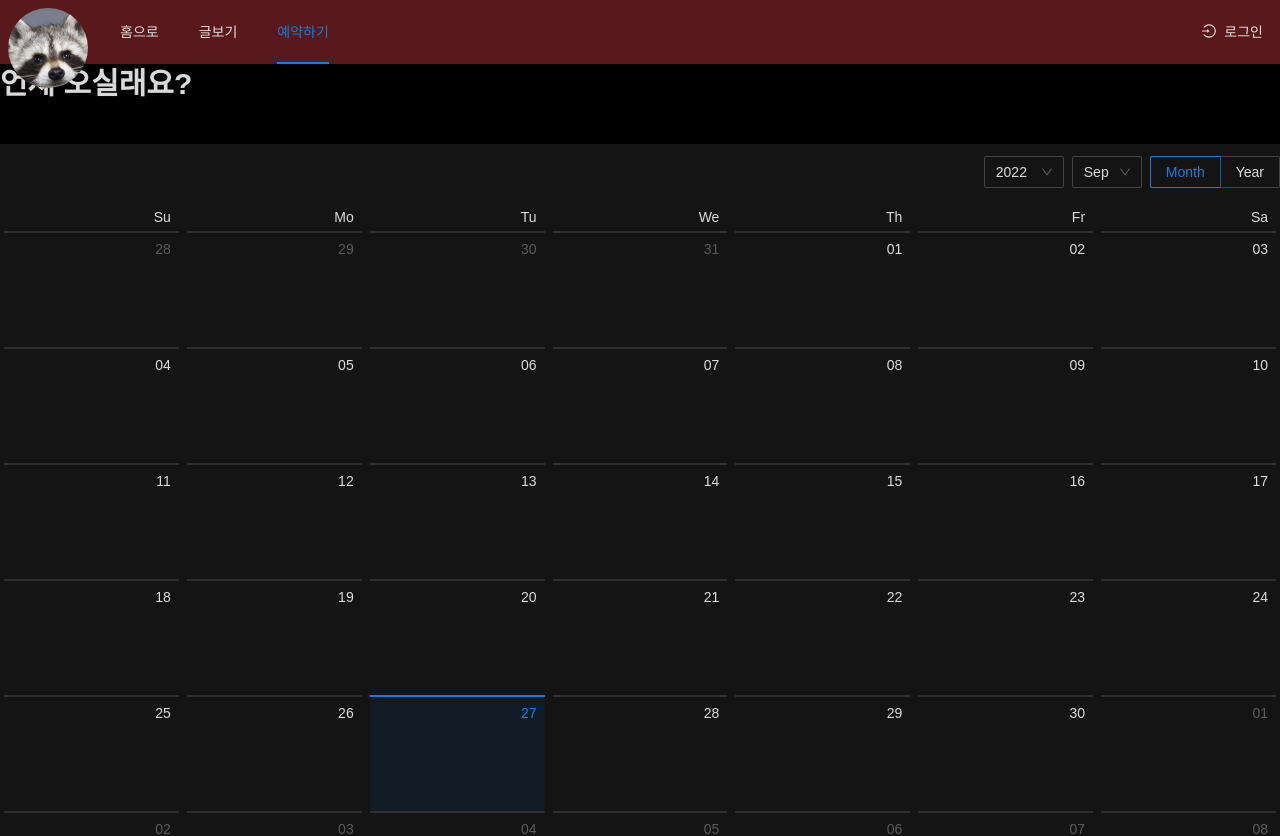
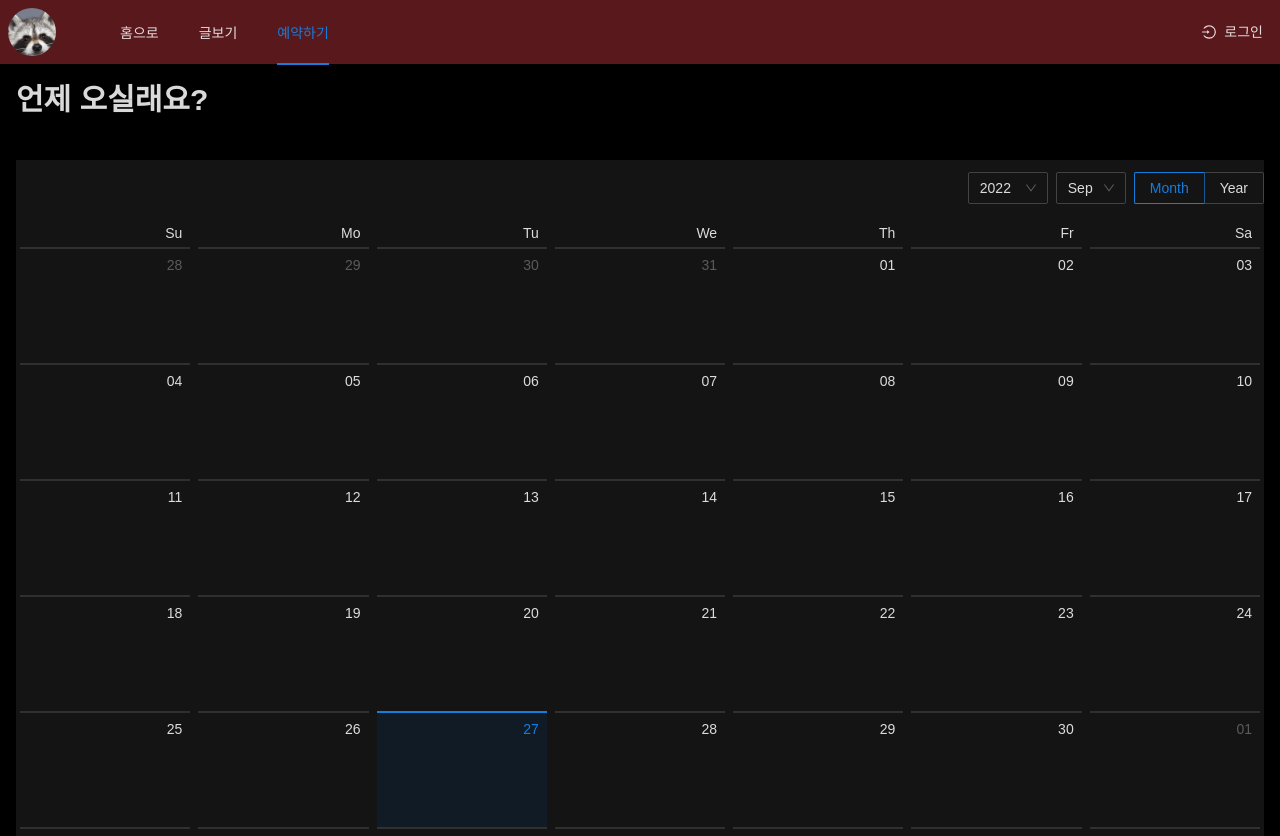
Before and after one commit to loput12ouj35/book-my-bar, a Next.js app: page /booking in a window 1280 px wide. Shown: the top 836 px of the page. Built offline with nearby package versions, Linux system fonts and the light colour scheme; no server answers; a web font is replaced by a local one.

Commit message:
fix: gnb 로고 및 페이지 레이아웃 스타일 수정

```diff
--- a/src/common/components/RootLayout/Gnb/index.tsx
+++ b/src/common/components/RootLayout/Gnb/index.tsx
@@ -6,15 +6,16 @@ import { FC } from 'react'
 import SignInButton from '../SignInButton'
 import styles from './.module.scss'
 import { useGnb } from './hooks'
+import { GnbProps } from './types'
 
 // TODO: 스크롤 이벤트 리스너에 헤더 감추는 것 달기
-const Gnb: FC = () => {
+const Gnb: FC<GnbProps> = ({ hasBigLogo = false }) => {
   const { selectedKeys } = useGnb()
 
   return (
     <div className={styles.root}>
       <Link href="/">
-        <a className={styles.logo}>
+        <a className={styles.logo + (hasBigLogo ? ` ${styles.big}` : '')}>
           <Image src="/NeoGulMan.jpeg" alt="너굴맨" layout="fixed" width={200} height={100} />
         </a>
       </Link>
--- a/src/common/components/RootLayout/Gnb/types.ts
+++ b/src/common/components/RootLayout/Gnb/types.ts
@@ -1,3 +1,5 @@
+export type GnbProps = Pick<CommonPageProps, 'hasBigLogo'>
+
 interface UseGnbReturns {
   selectedKeys: string[]
 }
--- a/src/common/components/RootLayout/index.tsx
+++ b/src/common/components/RootLayout/index.tsx
@@ -8,7 +8,7 @@ import { RootLayoutProps } from './types'
 const RootLayout: FC<RootLayoutProps> = ({ Component, pageProps }) => (
   <Layout className={styles.root}>
     <Header className={styles.header}>
-      <Gnb />
+      <Gnb hasBigLogo={pageProps.hasBigLogo} />
     </Header>
     <Content className={styles.content}>
       <Component {...pageProps} />
--- a/src/common/components/RootLayout/types.ts
+++ b/src/common/components/RootLayout/types.ts
@@ -1,3 +1,3 @@
 import { AppProps } from 'next/app'
 
-export type RootLayoutProps = AppProps
+export type RootLayoutProps = AppProps<CommonPageProps>
--- a/src/common/types/global.d.ts
+++ b/src/common/types/global.d.ts
@@ -2,4 +2,5 @@
 
 declare interface CommonPageProps {
   title?: string
+  hasBigLogo?: boolean
 }
--- a/src/home/pages/HomePage/index.tsx
+++ b/src/home/pages/HomePage/index.tsx
@@ -1,5 +1,7 @@
 import { Divider } from 'antd'
 import { FC } from 'react'
+
+import styles from './.module.scss'
 
 import { CommonSection } from 'common/components'
 import CupCard from 'home/components/CupCard'
@@ -9,7 +11,8 @@ import PhotoCard from 'home/components/PhotoCard'
 
 const HomePage: FC = () => {
   return (
-    <CommonSection>
+    <CommonSection className={styles.root}>
+      {/* 캐러셀 들어갈 자리 */}
       <PhotoCard
         img="/tuna.jpg"
         title='예술이 가득한... "민영바"'
--- a/src/pages/index.ts
+++ b/src/pages/index.ts
@@ -3,5 +3,5 @@ import { GetStaticProps } from 'next'
 export { default } from 'home/pages/HomePage'
 
 export const getStaticProps: GetStaticProps<CommonPageProps> = () => ({
-  props: { title: '홈' },
+  props: { title: '홈', hasBigLogo: true },
 })
```
Also changed, not shown: src/common/components/CommonSection/.module.scss, src/common/components/RootLayout/Gnb/.module.scss, src/home/pages/HomePage/.module.scss (added).
